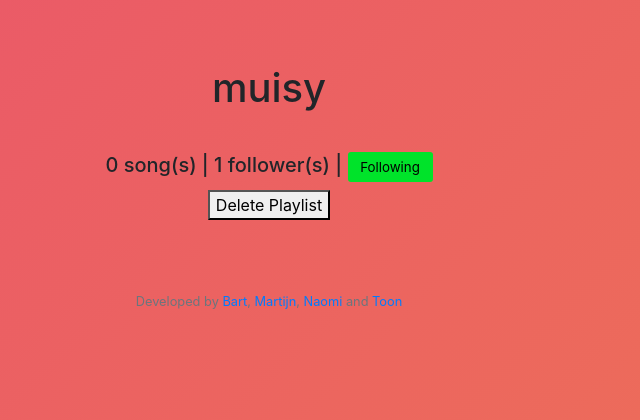
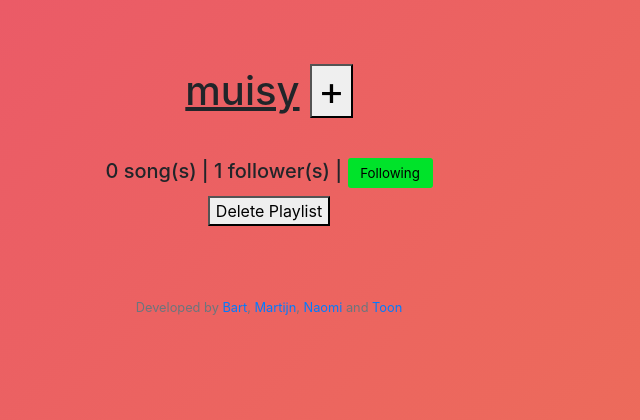
Before and after one commit to UhhBart/webik, a Flask app: a page that uses templates/group_profile.html in a window 1280 px wide. Shown: the part 64-484 px from the top of the page, without its empty margins (371-1011 px from the left). Run offline with Flask 2, Linux system fonts and the light colour scheme; a user stored in the database is signed in; data comes from the database, SQL or seed files in the repository; data that the repository does not hold is empty; some libraries are stand-ins or nearby versions.

Commit message:
i am dumb dumb

```diff
--- a/templates/group_profile.html
+++ b/templates/group_profile.html
@@ -8,7 +8,7 @@
 
 {% block main %}
         <div align="center">
-            <p><h1 align="center" color=white>{{ group_name }}</h1></p>
+            <p><h1 align="center" color=white><u>{{ group_name }}</u>  <a href="/upload"><button id="upload-button" type="button">+</button></a></h5></h1></p>
 
             <br>
 
```
